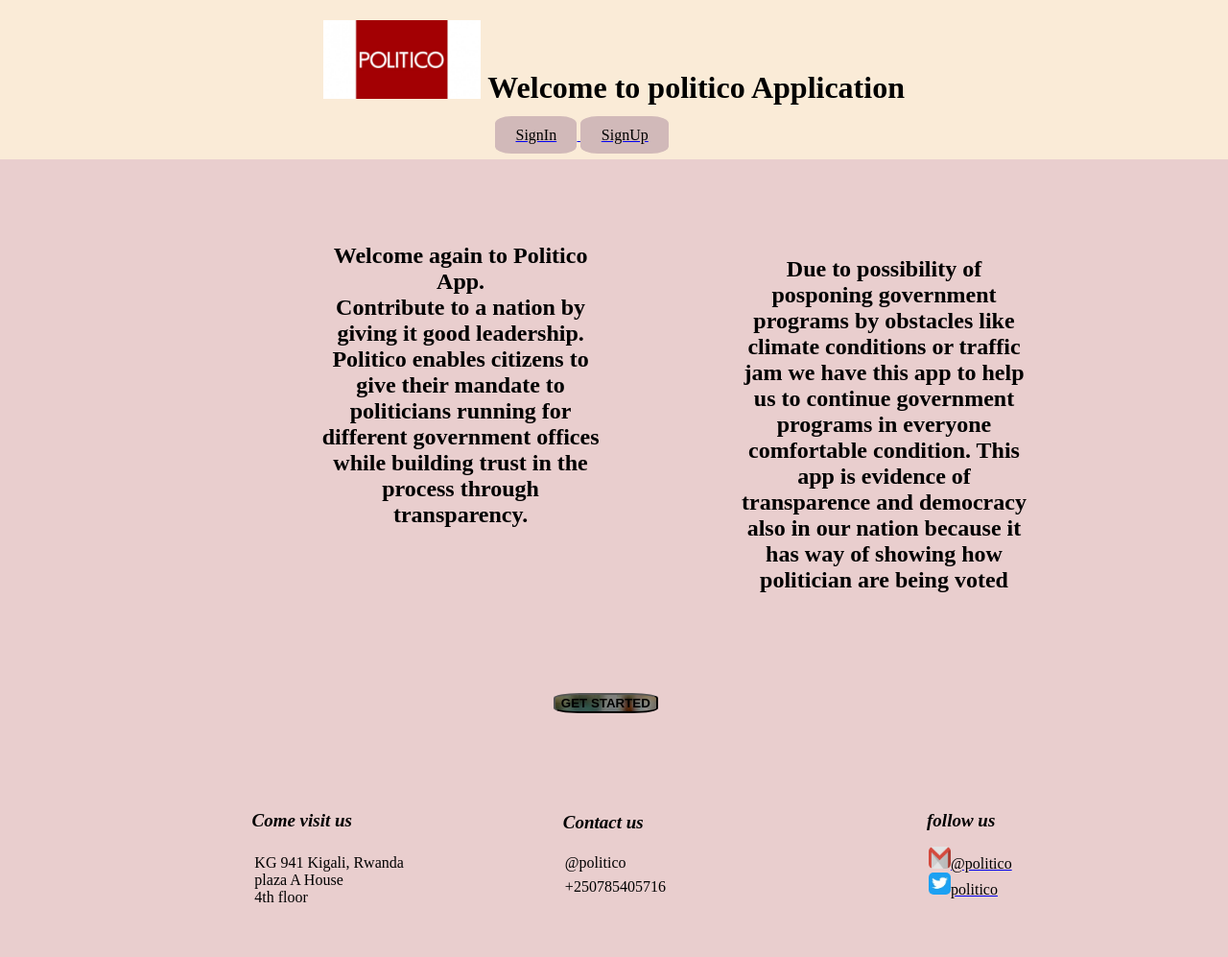
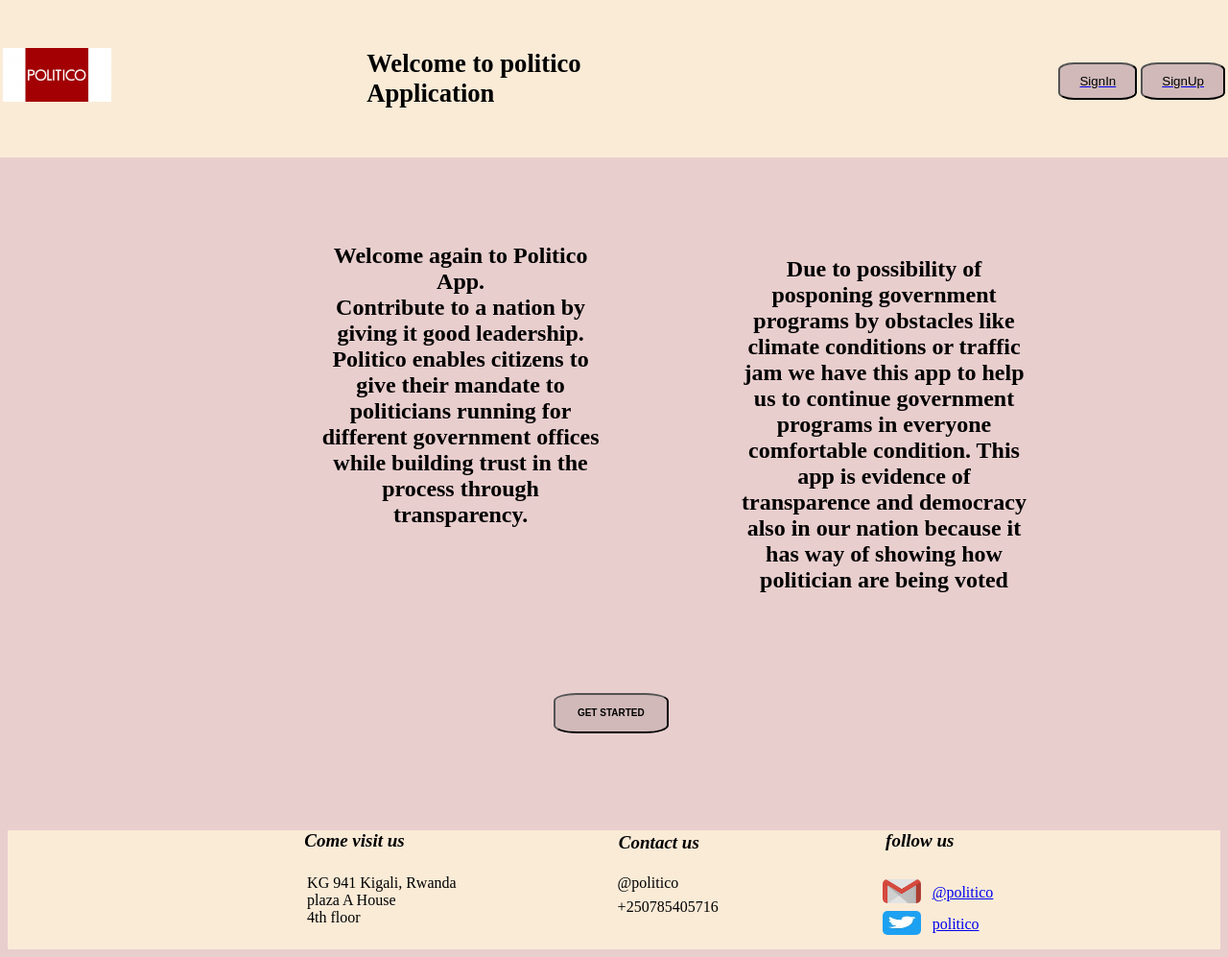
Before and after one commit to habinezadalvan/politico, a plain HTML site: page UI/index.html in a window 1280 px wide. Shown: the whole page at 96% size. Before the commit the page ends 968 px from the top, so only its background shows below. Drawn offline with Linux system fonts and the light colour scheme.

Commit message:
new improved politico

```diff
--- a/UI/css/PoliticianPage.css
+++ b/UI/css/PoliticianPage.css
@@ -29,6 +29,9 @@ margin-left: 30%;
     background-color: grey;
     background-size: auto;
     color: white;
+}
+textarea{
+    outline: white;
 }
 
 .links {
@@ -62,30 +65,45 @@ h2 {
 }
 #create-account-btn{
     font-weight: bold;
-    border-radius: 25%;
+    border-radius: 20%;
     cursor: pointer;
-    background-color: antiquewhite;
-    background-image: url("../images/mic.png");
-}
-#create-account-btn:hover{
-    color: white;
-    background-color: antiquewhite;
+    font-size: x-small;
+    background-color: rgb(209, 185, 185);
+    color: black;
+    margin-left: -5%;
+    margin-bottom: 8%;
+    outline:rgb(209, 185, 185);
     width: 120px;
     height: 25px;
+    padding-right: 0%;
+    padding-left: 0%;
+    padding-top: 1%;
+    padding-bottom: 2%;
+    /* padding: 5%; */
+}
+
+#create-account-btn:hover{
+    background-color: grey;
+    background-size: auto;
+    color: white;
 }
 .content {
     height: 100%;
     width: 100%;
 }
-
 .ContactUs{
     margin-left: 10vw;
     width: 30%;
     line-height: 25px;
 }
 #footer{
-
+    bottom: 0%;
+    right: 0%;
+    left: 0%;
     justify-content: center;
+    background-color: antiquewhite;
+    padding: 0% 18%;
+    /* position: fixed; */
     flex-direction: row;
     display: flex;
 }
@@ -96,11 +114,46 @@ h2 {
 .ComeVistUs li, .ContactUs  li, .FollowUs li{
     list-style: none;
     margin-right: auto;
+
+}
+.begin{
+    margin-top: 15%;
 }
 .FollowUs ul li img{
-    width: 23px;
-    height: 23px;
+    width: 25px;
+    height: 10px;
+    left: 0%;
+
+    margin-right: 8px;
+    margin-top: 5px;
+}
+table .word{
+    width: 0%;
+    margin-right: 70px;
+}
+.beg{
+    width: 40px;
+    height: 25px;
     border-radius: 5px;
+}
+.FollowUs img{
+    margin-left: 80%;
+
+}
+.f{
+    margin-left: 40px;
+}
+.FollowUs i {
+    margin-left: 30%;
+}
+.FollowUs li{
+    color: black;
+}
+.ContactUs i{
+    margin-left: 17%;
+}
+.ComeVistUs i{
+    margin-left: 19%;
 }
 @media screen and (max-width: 900px){
     body{
--- a/UI/css/UserPage.css
+++ b/UI/css/UserPage.css
@@ -1,10 +1,10 @@
 .nav {
     border-radius: 20%;
     display: inline;
-    padding-right: 4%;
-    padding-left: 4%;
+    padding-right: 3%;
+    padding-left: 3%;
     padding-top: 1%;
-    padding-bottom: 2%;
+    padding-bottom: 1%;
     bottom: auto;
 
     background-color: rgb(209, 185, 185);
--- a/UI/css/homepage.css
+++ b/UI/css/homepage.css
@@ -2,18 +2,21 @@
 .link {
     border-radius: 20%;
     display: inline;
-    padding-right: 4%;
-    padding-left: 4%;
-    padding-top: 2%;
-    padding-bottom: 2%;
+    padding-right: 20px;
+    padding-left: 20px;
+    padding-top: 10px;
+    padding-bottom: 10px;
+    outline:rgb(209, 185, 185);
+    /* line-break: ; */
     text-align: center;
     bottom: auto;
     background-color: rgb(209, 185, 185);
     color: black;
 }
 #image{
-    width: 20%;
-    height:12%;
+    width: 30%;
+    height:18%;
+    margin-right: 290px;
 }
 nav{
 margin-left: 30%;
@@ -23,22 +26,28 @@ margin-left: 30%;
     background-size: auto;
     color: white;
 }
-
+#link1{
+    margin-left: 460px;
+}
+h3{
+    font-size: smaller;
+    margin-right: 0%;
+}
 .links {
     top: 0%;
     right: 0%;
     left: 0%;
     /* height: 20%; */
-    padding: 0% 18%;
+    /* padding: 0% 18%; */
     position: fixed;
     display: inline;
     background-color: antiquewhite;
-    justify-content: center;
+    /* justify-content: center; */
 }
 
-h1 {
-    text-align: center;
-}
+/* h1 {
+    /* text-align: center;
+} */
 
 body {
     background-color:rgb(233, 206, 206);
@@ -74,24 +83,32 @@ h2 {
 }
 #create-account-btn{
     font-weight: bold;
-    border-radius: 25%;
+    border-radius: 20%;
     cursor: pointer;
-    background-image: url("../images/mic.png");
+    font-size: x-small;
+    background-color: rgb(209, 185, 185);
+    outline:rgb(209, 185, 185);
+    color: black;
     margin-left: 45%;
     margin-bottom: 8%;
+    width: 120px;
+    height: 25px;
+    padding-right: 0%;
+    padding-left: 0%;
+    padding-top: 1%;
+    padding-bottom: 2%;
     /* padding: 5%; */
 }
 #create-account-btn:hover{
-    background-color: antiquewhite;
-    width: 120px;
-    height: 25px;
+    background-color: grey;
+    background-size: auto;
     color: white;
 }
 .content {
     height: 100%;
     width: 100%;
     /* background: url("../images/mic.png") no-repeat; */
-    background-size: cover;
+    /* background-size: cover;      */
 }
 
 .ContactUs{
@@ -100,8 +117,13 @@ h2 {
     line-height: 25px;
 }
 #footer{
-    top: 90%;
+    bottom: 0%;
+    right: 0%;
+    left: 0%;
     justify-content: center;
+    background-color: antiquewhite;
+    padding: 0% 18%;
+    /* position: fixed; */
     flex-direction: row;
     display: flex;
 }
@@ -118,18 +140,37 @@ h2 {
     margin-top: 15%;
 }
 .FollowUs ul li img{
-    width: 23px;
-    height: 23px;
+    width: 25px;
+    height: 10px;
+    left: 0%;
+
+    margin-right: 8px;
+    margin-top: 5px;
+}
+table .word{
+    width: 0%;
+    margin-right: 70px;
+}
+.beg{
+    width: 40px;
+    height: 25px;
     border-radius: 5px;
 }
+.FollowUs img{
+    margin-left: 80%;
+
+}
+.f{
+    margin-left: 40px;
+}
 .FollowUs i {
-    margin-left: 30%;
+    margin-left: 50%;
 }
 .FollowUs li{
     color: black;
 }
 .ContactUs i{
-    margin-left: 10%;
+    margin-left: 17%;
 }
 .ComeVistUs i{
     margin-left: 19%;
--- a/UI/css/resetPassword.css
+++ b/UI/css/resetPassword.css
@@ -11,7 +11,8 @@
     margin-left: 40%;
 }
 .button {
-    background-color: lightcoral;
+    background-color: rgb(209, 185, 185);
+    outline:rgb(209, 185, 185);
     height: 50px;
     width: 120px;
     border-radius: 15%;
--- a/UI/css/signin.css
+++ b/UI/css/signin.css
@@ -11,7 +11,8 @@
     margin-left: 40%;
 }
 .button {
-    background-color: lightcoral;
+    background-color: rgb(209, 185, 185);
+    outline:rgb(209, 185, 185);
     height: 50px;
     width: 120px;
     border-radius: 15%;
--- a/UI/css/signup.css
+++ b/UI/css/signup.css
@@ -22,7 +22,8 @@
 }
 
 .button {
-    background-color: lightcoral;
+    background-color: rgb(209, 185, 185);
+    outline:rgb(209, 185, 185);
     height: 50px;
     width: 120px;
     border-radius: 15%;
--- a/UI/css/userProfile.css
+++ b/UI/css/userProfile.css
@@ -14,4 +14,8 @@ height:8%;
    }
    /* h1{
        /* margin-left: 50%;
+<<<<<<< HEAD
    } */
+=======
+   } */
+>>>>>>> new changes
--- a/UI/index.html
+++ b/UI/index.html
@@ -13,20 +13,33 @@
     <div class="content">
         <div class="links">
             <h1>
-                <a href="index.html"><img id="image" src="images/politico.png"></a> Welcome to politico Application
+                <table>
+                    <td> <a href="index.html"><img id="image" src="images/politico.png"></a></td>
+                    <td>
+                        <h3>Welcome to politico
+                            Application</h3>
+                    </td>
+                    <td>
+                        <div>
+                            <div><a href="html/SignIn.html">
+                                    <button id="link1" class="link">SignIn</button>
+                                </a></div>
+
+                    </td>
+                    <td>
+                        <div>
+                            <a href="html/SignUp.html"><button class="link">SignUp</button>
+
+                            </a></div>
+        </div>
+        </td>
+        </table>
+
+
+
 
         </h1>
-            <nav>
-                <ul>
-                    <a href="html/SignIn.html">
-                        <li class="link">SignIn</li>
-                    </a>
-                    <a href="html/SignUp.html">
-                        <li class="link">SignUp</li>
-                    </a>
 
-                </ul>
-            </nav>
     </div>
     <div id="body-container">
         <table>
@@ -51,7 +64,7 @@
     </div>
     </td>
     </table><br>
-        <div><a href="SignUp.html"><button id="create-account-btn">GET
+    <div><a href="html/SignUp.html"><button id="create-account-btn">GET
                 STARTED</button></a></div>
                 <footer>
                     <div>
@@ -72,20 +85,44 @@
                                 </ul>
                             </div>
                             <div class="FollowUs">
-                        <i>follow us</i>
+
+                                <table>
+                                    <tr><i>follow us</i>
+
+                                    </tr>
                                     <ul class="FollowUs-element">
-                            <a href="https://www.google.com/intl/fr/gmail/about/#" target="_blank">
-                                <li><img src="./images/gmail.jpg" alt="">@politico</li>
+                                        <tr>
+
+
+                                            <li>
+                                                <td><a href="https://www.google.com/intl/fr/gmail/about/#" target="_blank"><img
+                                                            src="./images/gmail.jpg" class="beg" alt=""></a></td>
+                                                <td><a href="https://www.google.com/intl/fr/gmail/about/#"
+                                                        target="_blank" class="f">@politico</a></td>
+                                            </li>
                                             </a>
+
+                                        </tr>
+                                        <tr>
+                                            <li>
+                                                <td>
                                                     <a href="https://www.twitter.com/" target="_blank">
-                                <li><img src="./images/twitter.jpg" alt="">politico</li>
+                                                        <img src="./images/twitter.jpg" class="beg" alt="">
                                                     </a>
+                                                </td>
+                                                <td><a href="https://www.twitter.com/"class="f" target="_blank">politico</a></td>
+                                            </li>
+
+                                        </tr>
                                     </ul>
+                                </table>
+
+
+
                             </div>
                         </div>
                     </div>
                 </footer>
-
     </div>
 
 
```
Also changed, not shown: UI/css/AdminPage.css (+39 -12 lines), UI/html/AdminPage.html (+15 -8 lines), UI/html/PoliticianPage.html (+34 -6 lines), UI/html/UserProfile.html (+1 -1 lines). Lines whose indentation alone changed are shown as unchanged.
